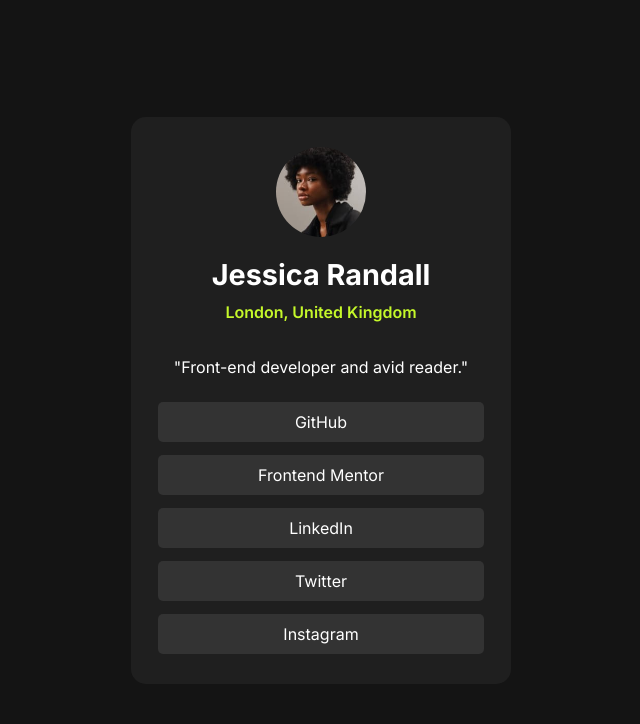
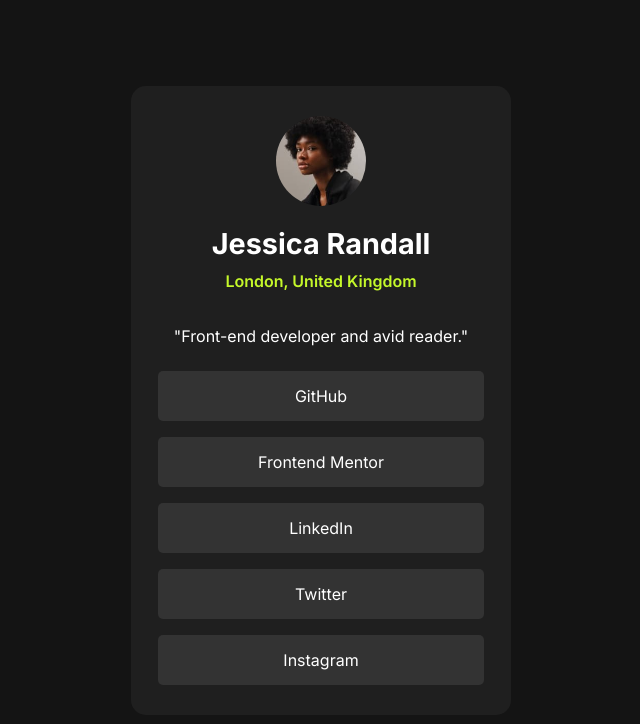
Before and after one commit to jazeemmp/demo-card, a plain HTML site: page index.html in a window 1280 px wide. Shown: the whole page, without its empty margins (319-959 px from the left). Drawn offline with Linux system fonts and the light colour scheme.

Commit message:
Updated style

```diff
--- a/style.css
+++ b/style.css
@@ -55,12 +55,12 @@ body {
 .links{
     display: flex;
     flex-direction: column;
-    gap: 13px;
+    gap: 16px;
 }
 .links a{
     color: #fff;
     background: hsl(0, 0%, 20%);
     text-align: center;
-    padding: 10px 100px;
+    padding: 15px 100px;
     border-radius: 5px;
 }
```
